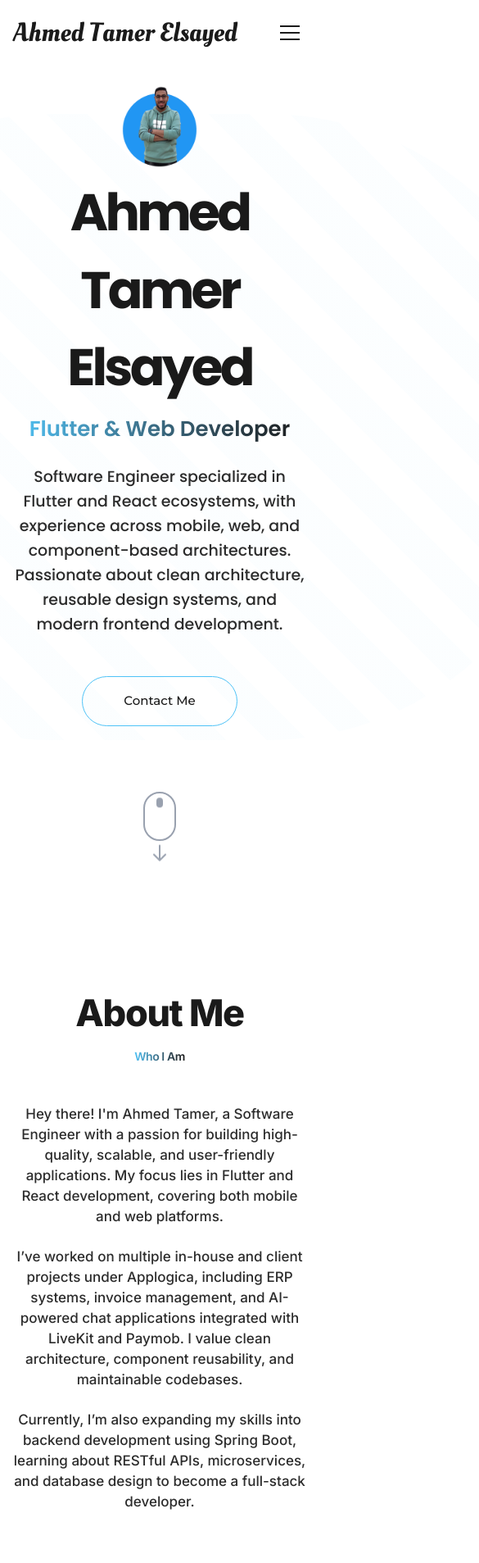
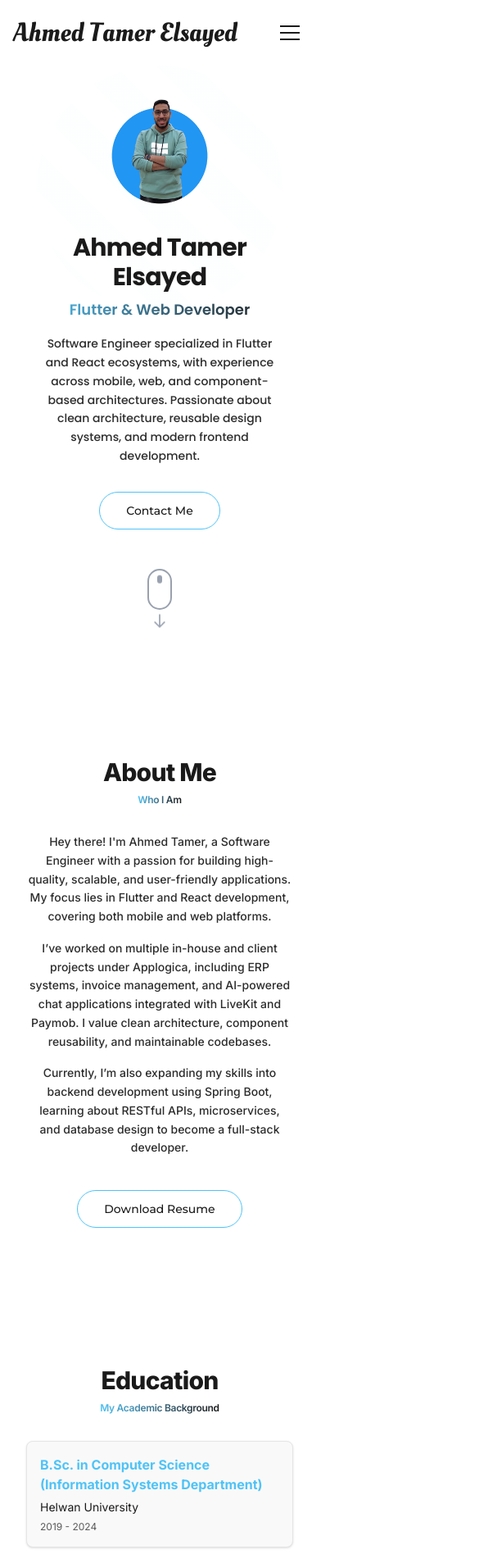
Before and after one commit to Ahmed1092002/portifolo, a Next.js app: page / in a window 390 px wide. Shown: the top 1907 px of the page at 82% size, 585 px wide, since content can reach past the window. Built offline with nearby package versions, Linux system fonts and the light colour scheme.

Commit message:
chore: Review and clean up component files for consistency and readability

```diff
--- a/app/components/About.tsx
+++ b/app/components/About.tsx
@@ -75,23 +75,23 @@ export default function About() {
     >
       <div className="max-w-[1512px] mx-auto">
         {/* Section Header */}
-        <div className="flex flex-col items-center mb-12">
+        <div className="flex flex-col items-center mb-8 sm:mb-10 md:mb-12">
           <h2
-            className={`${FONTS.body} font-extrabold text-[45px] text-(--text-primary) tracking-[-1.35px] mb-2`}
+            className={`${FONTS.body} font-extrabold text-3xl sm:text-4xl md:text-[45px] text-(--text-primary) tracking-tight md:tracking-[-1.35px] mb-2`}
           >
             {t("about.title")}
           </h2>
           <p
-            className={`${FONTS.body} font-semibold text-[14px] bg-linear-to-r from-(--accent-gradient-start) to-(--accent-gradient-end) bg-clip-text text-transparent tracking-[-0.42px]`}
+            className={`${FONTS.body} font-semibold text-xs sm:text-sm md:text-[14px] bg-linear-to-r from-(--accent-gradient-start) to-(--accent-gradient-end) bg-clip-text text-transparent tracking-tight md:tracking-[-0.42px]`}
           >
             {t("about.subtitle")}
           </p>
         </div>
 
         {/* Bio Text */}
-        <div className="max-w-[840px] mx-auto">
+        <div className="max-w-[90%] sm:max-w-[600px] md:max-w-[700px] lg:max-w-[840px] mx-auto">
           <div
-            className={`${FONTS.body} font-medium text-[17px] text-(--text-secondary) leading-[25px] text-center space-y-6`}
+            className={`${FONTS.body} font-medium text-sm sm:text-base md:text-[17px] text-(--text-secondary) leading-relaxed md:leading-[25px] text-center space-y-4 sm:space-y-5 md:space-y-6`}
           >
             <p>{t("about.paragraph1")}</p>
             <p>{t("about.paragraph2")}</p>
@@ -100,16 +100,16 @@ export default function About() {
         </div>
 
         {/* Download Resume Button */}
-        <div className="flex flex-col items-center mt-16 gap-3">
+        <div className="flex flex-col items-center mt-10 sm:mt-12 md:mt-16 gap-2 sm:gap-3">
           <button
             type="button"
             onClick={handleDownloadResume}
             disabled={downloading}
-            className={`inline-flex items-center gap-2 border border-(--accent-primary) rounded-[55px] px-10 py-[18.5px] ${FONTS.nav} font-medium text-[15px] text-(--text-primary) hover:bg-(--accent-primary) transition-all duration-200 disabled:opacity-60 disabled:cursor-not-allowed`}
+            className={`inline-flex items-center gap-2 border border-(--accent-primary) rounded-[55px] px-8 py-3 sm:px-9 sm:py-4 md:px-10 md:py-[18.5px] ${FONTS.nav} font-medium text-sm sm:text-base md:text-[15px] text-(--text-primary) hover:bg-(--accent-primary) transition-all duration-200 disabled:opacity-60 disabled:cursor-not-allowed`}
           >
             {downloading && (
               <svg
-                className="animate-spin h-4 w-4 text-white"
+                className="animate-spin h-3.5 w-3.5 sm:h-4 sm:w-4 text-white"
                 xmlns="http://www.w3.org/2000/svg"
                 fill="none"
                 viewBox="0 0 24 24"
@@ -136,7 +136,7 @@ export default function About() {
           </button>
           <div
             aria-live="polite"
-            className={`${FONTS.body} text-[12px] text-(--text-dimmed)`}
+            className={`${FONTS.body} text-[11px] sm:text-[12px] text-(--text-dimmed) text-center`}
           >
             {downloadStatus === "starting" &&
               (t("about.preparingFile") || "Preparing your file...")}
--- a/app/components/Education.tsx
+++ b/app/components/Education.tsx
@@ -22,31 +22,33 @@ export default function Education() {
       className={`${SPACING.sectionPadding} ${SPACING.containerPadding}`}
     >
       <div className="max-w-[1512px] mx-auto">
-        <div className="flex flex-col items-center mb-12">
+        <div className="flex flex-col items-center mb-8 sm:mb-10 md:mb-12">
           <h2
-            className={`${FONTS.body} font-extrabold text-[45px] text-(--text-primary) tracking-[-1.35px] mb-2`}
+            className={`${FONTS.body} font-extrabold text-3xl sm:text-4xl md:text-[45px] text-(--text-primary) tracking-tight md:tracking-[-1.35px] mb-2`}
           >
             {t("education.title")}
           </h2>
           <p
-            className={`${FONTS.body} font-semibold text-[14px] bg-linear-to-r from-(--accent-gradient-start) to-(--accent-gradient-end) bg-clip-text text-transparent tracking-[-0.42px]`}
+            className={`${FONTS.body} font-semibold text-xs sm:text-sm md:text-[14px] bg-linear-to-r from-(--accent-gradient-start) to-(--accent-gradient-end) bg-clip-text text-transparent tracking-tight md:tracking-[-0.42px]`}
           >
             {t("education.subtitle")}
           </p>
         </div>
-        <div className="space-y-8 max-w-2xl mx-auto">
+        <div className="space-y-5 sm:space-y-6 md:space-y-8 max-w-full sm:max-w-xl md:max-w-2xl mx-auto px-4 sm:px-0">
           {education.map((item, idx) => (
             <div
               key={idx}
-              className="bg-(--card-bg) border border-(--border-color) rounded-xl p-6 flex flex-col gap-2 shadow hover:border-(--accent-primary) transition-all duration-300"
+              className="bg-(--card-bg) border border-(--border-color) rounded-lg sm:rounded-xl p-4 sm:p-5 md:p-6 flex flex-col gap-1.5 sm:gap-2 shadow hover:border-(--accent-primary) transition-all duration-300"
             >
-              <div className="text-lg font-bold text-(--accent-primary)">
+              <div className="text-base sm:text-lg font-bold text-(--accent-primary)">
                 {item.degree}
               </div>
-              <div className="text-base text-(--text-primary)">
+              <div className="text-sm sm:text-base text-(--text-primary)">
                 {item.institution}
               </div>
-              <div className="text-sm text-(--text-muted)">{item.year}</div>
+              <div className="text-xs sm:text-sm text-(--text-muted)">
+                {item.year}
+              </div>
             </div>
           ))}
         </div>
--- a/app/components/Experience.tsx
+++ b/app/components/Experience.tsx
@@ -25,32 +25,34 @@ export default function Experience() {
       className={`${SPACING.sectionPadding} ${SPACING.containerPadding}`}
     >
       <div className="max-w-[1512px] mx-auto">
-        <div className="flex flex-col items-center mb-12">
+        <div className="flex flex-col items-center mb-8 sm:mb-10 md:mb-12">
           <h2
-            className={`${FONTS.body} font-extrabold text-[45px] text-(--text-primary) tracking-[-1.35px] mb-2`}
+            className={`${FONTS.body} font-extrabold text-3xl sm:text-4xl md:text-[45px] text-(--text-primary) tracking-tight md:tracking-[-1.35px] mb-2`}
           >
             {t("experience.title")}
           </h2>
           <p
-            className={`${FONTS.body} font-semibold text-[14px] bg-linear-to-r from-(--accent-gradient-start) to-(--accent-gradient-end) bg-clip-text text-transparent tracking-[-0.42px]`}
+            className={`${FONTS.body} font-semibold text-xs sm:text-sm md:text-[14px] bg-linear-to-r from-(--accent-gradient-start) to-(--accent-gradient-end) bg-clip-text text-transparent tracking-tight md:tracking-[-0.42px]`}
           >
             {t("experience.subtitle")}
           </p>
         </div>
-        <div className="space-y-8 max-w-2xl mx-auto">
+        <div className="space-y-5 sm:space-y-6 md:space-y-8 max-w-full sm:max-w-xl md:max-w-2xl mx-auto px-4 sm:px-0">
           {experience.map((item, idx) => (
             <div
               key={idx}
-              className="bg-(--card-bg) border border-(--border-color) rounded-xl p-6 flex flex-col gap-2 shadow hover:border-(--accent-primary) transition-all duration-300"
+              className="bg-(--card-bg) border border-(--border-color) rounded-lg sm:rounded-xl p-4 sm:p-5 md:p-6 flex flex-col gap-1.5 sm:gap-2 shadow hover:border-(--accent-primary) transition-all duration-300"
             >
-              <div className="text-lg font-bold text-(--accent-primary)">
+              <div className="text-base sm:text-lg font-bold text-(--accent-primary)">
                 {item.role}
               </div>
-              <div className="text-base text-(--text-primary)">
+              <div className="text-sm sm:text-base text-(--text-primary)">
                 {item.company}
               </div>
-              <div className="text-sm text-(--text-muted)">{item.period}</div>
-              <div className="text-sm text-(--text-secondary)">
+              <div className="text-xs sm:text-sm text-(--text-muted)">
+                {item.period}
+              </div>
+              <div className="text-xs sm:text-sm text-(--text-secondary)">
                 {item.description}
               </div>
             </div>
--- a/app/components/Footer.tsx
+++ b/app/components/Footer.tsx
@@ -39,11 +39,11 @@ export default function Footer() {
     >
       <div className="max-w-[1512px] mx-auto">
         {/* Top Section - CTA & Email */}
-        <div className="flex flex-col md:flex-row items-center justify-between gap-8 mb-16">
+        <div className="flex flex-col md:flex-row items-center justify-between gap-6 sm:gap-8 mb-12 sm:mb-14 md:mb-16">
           {/* CTA Text */}
-          <div>
+          <div className="text-center md:text-left">
             <h2
-              className={`${FONTS.body} font-medium text-[63px] text-(--text-secondary) leading-[1.06] tracking-[4.41px] capitalize`}
+              className={`${FONTS.body} font-medium text-3xl sm:text-4xl md:text-5xl lg:text-[63px] text-(--text-secondary) leading-[1.06] tracking-[2px] sm:tracking-[3px] md:tracking-[4.41px] capitalize`}
             >
               {t("footer.cta")}
             </h2>
@@ -52,9 +52,13 @@ export default function Footer() {
           {/* Email Contact */}
           <a
             href={`mailto:${CONTACT_EMAIL}`}
-            className="border-[1.556px] border-(--border-light) rounded-[15px] px-[27px] py-[19px] flex items-center gap-4 hover:border-(--accent-primary) transition-all duration-200"
+            className="border border-(--border-light) sm:border-[1.556px] rounded-[15px] px-5 py-3 sm:px-6 sm:py-4 md:px-[27px] md:py-[19px] flex items-center gap-3 sm:gap-4 hover:border-(--accent-primary) transition-all duration-200"
           >
-            <svg width="24" height="24" viewBox="0 0 24 24" fill="none">
+            <svg
+              className="w-5 h-5 sm:w-6 sm:h-6"
+              viewBox="0 0 24 24"
+              fill="none"
+            >
               <path
                 d="M4 4h16c1.1 0 2 .9 2 2v12c0 1.1-.9 2-2 2H4c-1.1 0-2-.9-2-2V6c0-1.1.9-2 2-2z"
                 stroke="currentColor"
@@ -71,7 +75,7 @@ export default function Footer() {
               />
             </svg>
             <span
-              className={`${FONTS.body} font-normal text-[24.896px] text-(--text-muted) leading-[1.49]`}
+              className={`${FONTS.body} font-normal text-base sm:text-lg md:text-xl lg:text-[24.896px] text-(--text-muted) leading-[1.49]`}
             >
               {t("footer.email")}
             </span>
@@ -79,26 +83,26 @@ export default function Footer() {
         </div>
 
         {/* Divider */}
-        <div className="border-t border-(--border-color) mb-8"></div>
+        <div className="border-t border-(--border-color) mb-6 sm:mb-8"></div>
 
         {/* Bottom Section - Copyright & Social */}
-        <div className="flex flex-col md:flex-row items-center justify-between gap-8">
+        <div className="flex flex-col md:flex-row items-center justify-between gap-6 sm:gap-8">
           {/* Copyright */}
           <p
-            className={`${FONTS.body} font-normal text-[16px] text-(--text-dimmed) tracking-[0.4px] lowercase`}
+            className={`${FONTS.body} font-normal text-sm sm:text-[15px] md:text-[16px] text-(--text-dimmed) tracking-[0.3px] sm:tracking-[0.4px] lowercase text-center md:text-left`}
           >
             {t("footer.copyright")}
           </p>
 
           {/* Social Icons */}
-          <div className="flex items-center gap-4">
+          <div className="flex items-center gap-3 sm:gap-4">
             {SOCIAL_LINKS.map((social) => (
               <a
                 key={social.name}
                 href={social.url}
                 target="_blank"
                 rel="noopener noreferrer"
-                className="w-8 h-8 flex items-center justify-center text-(--text-muted) hover:text-(--accent-primary) transition-colors"
+                className="w-7 h-7 sm:w-8 sm:h-8 flex items-center justify-center text-(--text-muted) hover:text-(--accent-primary) transition-colors"
                 aria-label={social.name}
               >
                 {SOCIAL_ICONS[social.name]}
--- a/app/components/Hero.tsx
+++ b/app/components/Hero.tsx
@@ -8,21 +8,21 @@ export default function Hero() {
   return (
     <section
       id="home"
-      className={`min-h-screen relative flex items-center justify-center ${SPACING.containerPadding} pt-[105px] pb-16`}
+      className={`min-h-screen relative flex items-center justify-center ${SPACING.containerPadding} pt-20 sm:pt-24 md:pt-[105px] pb-8 sm:pb-12 md:pb-16`}
     >
       {/* Background Pattern */}
       <div
-        className="absolute top-[139px] left-1/2 -translate-x-1/2 w-[1025px] h-[764px] rounded-[500px] opacity-20 "
+        className="absolute top-[80px] sm:top-[100px] md:top-[139px] left-1/2 -translate-x-1/2 w-[300px] h-[300px] sm:w-[500px] sm:h-[500px] md:w-[800px] md:h-[600px] lg:w-[1025px] lg:h-[764px] rounded-[500px] opacity-10 md:opacity-20"
         style={{
           background:
             "repeating-linear-gradient(45deg, transparent, transparent 35px, rgba(79, 195, 247, 0.1) 35px, rgba(79, 195, 247, 0.1) 70px)",
         }}
       />
 
-      <div className="max-w-[1512px] mx-auto text-center relative z-10">
+      <div className="max-w-[1512px] mx-auto text-center relative z-10 px-4">
         {/* Profile Image */}
-        <div className="flex justify-center">
-          <div className="relative w-[30%] h-[auto]  overflow-hidden   ">
+        <div className="flex justify-center mb-6 sm:mb-8">
+          <div className="relative w-[140px] h-[140px] sm:w-[180px] sm:h-[180px] md:w-[220px] md:h-[220px] lg:w-[250px] lg:h-[250px] overflow-hidden">
             <img
               src="/Photoroom-20240702_185228_transparent.png"
               alt="Profile Picture"
@@ -32,14 +32,14 @@ export default function Hero() {
         </div>
 
         {/* Name and Title */}
-        <div className="mb-6">
+        <div className="mb-4 sm:mb-6">
           <h1
-            className={`${FONTS.heading} font-bold text-[63px] text-(--text-primary) tracking-[-3.78px] mb-2`}
+            className={`${FONTS.heading} font-bold text-3xl sm:text-4xl md:text-5xl lg:text-[63px] text-(--text-primary) tracking-tight md:tracking-[-3.78px] mb-2`}
           >
             {t("hero.name")}
           </h1>
           <p
-            className={`${FONTS.heading} font-semibold text-[26px] bg-gradient-to-r from-(--accent-gradient-start) to-(--accent-gradient-end) bg-clip-text text-transparent`}
+            className={`${FONTS.heading} font-semibold text-lg sm:text-xl md:text-2xl lg:text-[26px] bg-gradient-to-r from-(--accent-gradient-start) to-(--accent-gradient-end) bg-clip-text text-transparent`}
           >
             {t("hero.title")}
           </p>
@@ -47,7 +47,7 @@ export default function Hero() {
 
         {/* Description */}
         <p
-          className={`${FONTS.heading} font-medium text-[19px] text-(--text-secondary) leading-[30px] max-w-[793px] mx-auto mb-12`}
+          className={`${FONTS.heading} font-medium text-sm sm:text-base md:text-lg lg:text-[19px] text-(--text-secondary) leading-relaxed md:leading-[30px] max-w-[90%] sm:max-w-[600px] md:max-w-[700px] lg:max-w-[793px] mx-auto mb-8 sm:mb-10 md:mb-12`}
         >
           {t("hero.description")}
         </p>
@@ -55,23 +55,23 @@ export default function Hero() {
         {/* Contact Button */}
         <a
           href="#contact"
-          className={`inline-block border border-(--accent-primary) rounded-[75px] px-[50px] py-[18.5px] ${FONTS.nav} font-medium text-[15px] text-(--text-primary) hover:bg-(--accent-primary) hover:shadow-lg transition-all duration-200`}
+          className={`inline-block border border-(--accent-primary) rounded-[75px] px-8 py-3 sm:px-10 sm:py-4 md:px-[50px] md:py-[18.5px] ${FONTS.nav} font-medium text-sm sm:text-base md:text-[15px] text-(--text-primary) hover:bg-(--accent-primary) hover:shadow-lg transition-all duration-200`}
         >
           {t("hero.contactMe")}
         </a>
 
         {/* Scroll Indicator */}
-        <div className="mt-20 flex justify-center">
+        <div className="mt-12 sm:mt-16 md:mt-20 flex justify-center">
           <a
             href="#about"
             className="inline-flex flex-col items-center text-gray-400 hover:text-[#4fc3f7] transition-colors"
             aria-label="Scroll to about section"
           >
-            <div className="w-[40px] h-[60px] border-2 border-current rounded-full flex items-start justify-center p-2 mb-2">
-              <div className="w-2 h-3 bg-current rounded-full animate-bounce"></div>
+            <div className="w-[30px] h-[50px] sm:w-[35px] sm:h-[55px] md:w-[40px] md:h-[60px] border-2 border-current rounded-full flex items-start justify-center p-2 mb-2">
+              <div className="w-1.5 h-2.5 sm:w-2 sm:h-3 bg-current rounded-full animate-bounce"></div>
             </div>
             <svg
-              className="w-6 h-6 animate-bounce"
+              className="w-5 h-5 sm:w-6 sm:h-6 animate-bounce"
               fill="none"
               strokeLinecap="round"
               strokeLinejoin="round"
--- a/app/components/Navigation.tsx
+++ b/app/components/Navigation.tsx
@@ -17,7 +17,6 @@ export default function Navigation() {
     { key: "about", href: "#about" },
     { key: "education", href: "#education" },
     { key: "experience", href: "#experience" },
-    { key: "skills", href: "#skills" },
     { key: "projects", href: "#projects" },
   ];
 
--- a/app/components/Skills.tsx
+++ b/app/components/Skills.tsx
@@ -45,36 +45,36 @@ export default function Skills() {
     >
       <div className="max-w-[1512px] mx-auto">
         {/* Section Header */}
-        <div className="flex flex-col items-center mb-12">
+        <div className="flex flex-col items-center mb-8 sm:mb-10 md:mb-12">
           <h2
-            className={`${FONTS.body} font-extrabold text-[45px] text-(--text-primary) tracking-[-1.35px] mb-2`}
+            className={`${FONTS.body} font-extrabold text-3xl sm:text-4xl md:text-[45px] text-(--text-primary) tracking-tight md:tracking-[-1.35px] mb-2`}
           >
             {t("services.title")}
           </h2>
           <p
-            className={`${FONTS.body} font-semibold text-[14px] bg-linear-to-r from-(--accent-gradient-start) to-(--accent-gradient-end) bg-clip-text text-transparent tracking-[-0.42px]`}
+            className={`${FONTS.body} font-semibold text-xs sm:text-sm md:text-[14px] bg-linear-to-r from-(--accent-gradient-start) to-(--accent-gradient-end) bg-clip-text text-transparent tracking-tight md:tracking-[-0.42px]`}
           >
             {t("services.subtitle")}
           </p>
         </div>
 
         {/* Services Grid - Row 1 */}
-        <div className="grid grid-cols-1 md:grid-cols-3 gap-5 mb-5 max-w-[937px] mx-auto">
+        <div className="grid grid-cols-1 sm:grid-cols-2 md:grid-cols-3 gap-4 sm:gap-5 mb-4 sm:mb-5 max-w-full sm:max-w-[600px] md:max-w-[937px] mx-auto px-4 sm:px-0">
           {services.slice(0, 3).map((service, index) => (
             <div
               key={index}
-              className="border border-(--border-color) rounded-[10px] p-6 hover:border-(--accent-primary) transition-all duration-300"
+              className="border border-(--border-color) rounded-lg sm:rounded-[10px] p-4 sm:p-5 md:p-6 hover:border-(--accent-primary) transition-all duration-300"
             >
-              <div className="bg-[#f5f8ff] w-11 h-11 rounded-[9px] flex items-center justify-center mb-6 text-2xl text-[#1a1a1a]">
+              <div className="bg-[#f5f8ff] w-10 h-10 sm:w-11 sm:h-11 rounded-lg sm:rounded-[9px] flex items-center justify-center mb-4 sm:mb-5 md:mb-6 text-xl sm:text-2xl text-[#1a1a1a]">
                 {service.icon}
               </div>
               <h3
-                className={`${FONTS.body} font-semibold text-[15px] text-(--text-primary) mb-4 leading-[1.2]`}
+                className={`${FONTS.body} font-semibold text-sm sm:text-[15px] text-(--text-primary) mb-3 sm:mb-4 leading-[1.2]`}
               >
                 {service.title}
               </h3>
               <p
-                className={`${FONTS.body} font-normal text-[14px] text-(--text-secondary) leading-normal`}
+                className={`${FONTS.body} font-normal text-xs sm:text-sm md:text-[14px] text-(--text-secondary) leading-normal`}
               >
                 {service.description}
               </p>
@@ -83,20 +83,20 @@ export default function Skills() {
         </div>
 
         {/* Services Grid - Row 2 */}
-        <div className="grid grid-cols-1 md:grid-cols-1 gap-5 max-w-[936px] mx-auto">
+        <div className="grid grid-cols-1 gap-4 sm:gap-5 max-w-full sm:max-w-[600px] md:max-w-[936px] mx-auto px-4 sm:px-0">
           {/* AI Chatbots - Featured Card */}
-          <div className="border border-(--border-color) rounded-[10px] p-6 hover:border-(--accent-primary) transition-all duration-300 md:col-span-1">
+          <div className="border border-(--border-color) rounded-lg sm:rounded-[10px] p-4 sm:p-5 md:p-6 hover:border-(--accent-primary) transition-all duration-300">
             <div className="flex flex-col h-full">
-              <div className="bg-[#f5f8ff] w-11 h-11 rounded-[9px] flex items-center justify-center mb-6 text-2xl text-[#1a1a1a]">
+              <div className="bg-[#f5f8ff] w-10 h-10 sm:w-11 sm:h-11 rounded-lg sm:rounded-[9px] flex items-center justify-center mb-4 sm:mb-5 md:mb-6 text-xl sm:text-2xl text-[#1a1a1a]">
                 {services[3]?.icon}
               </div>
               <h3
-                className={`${FONTS.body} font-semibold text-[19.773px] text-(--text-primary) mb-4 leading-[1.2]`}
+                className={`${FONTS.body} font-semibold text-base sm:text-lg md:text-[19.773px] text-(--text-primary) mb-3 sm:mb-4 leading-[1.2]`}
               >
                 {services[3]?.title ?? ""}
               </h3>
               <p
-                className={`${FONTS.body} font-normal text-[14px] text-(--text-secondary) leading-normal mb-6`}
+                className={`${FONTS.body} font-normal text-xs sm:text-sm md:text-[14px] text-(--text-secondary) leading-normal mb-4 sm:mb-5 md:mb-6`}
               >
                 {services[3]?.description ?? ""}
               </p>
```
Also changed, not shown: app/components/Contact.tsx (+24 -21 lines), app/components/Projects.tsx (+19 -15 lines).
